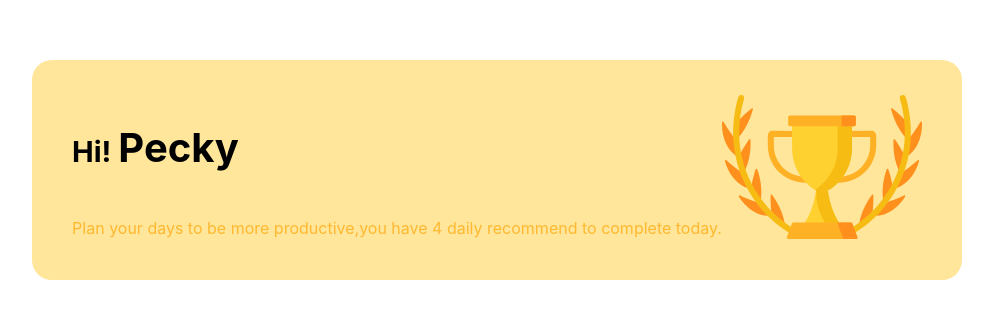
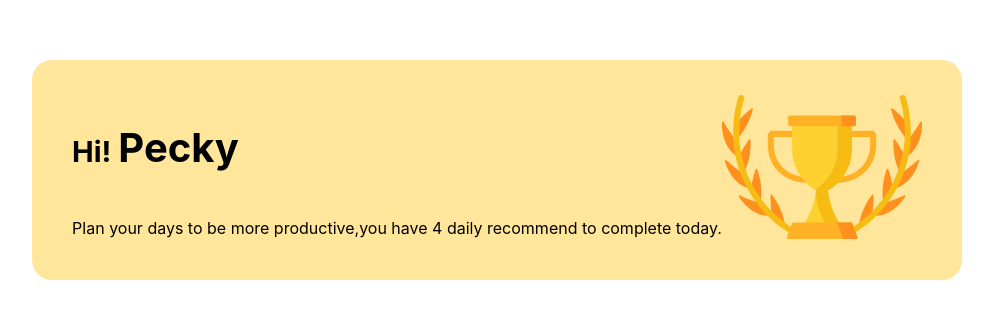
Before and after one commit to dDoraemoNb/finalProject.github.io, a React (Vite) app: page / in a window 1280 px wide. Shown: the part 230-548 px from the top of the page, without its empty margins (143-1136 px from the left). Built offline with nearby package versions, Linux system fonts and the light colour scheme.

Commit message:
Greeting V.1(add color)

```diff
--- a/src/Components/Greeting/Greeting.css
+++ b/src/Components/Greeting/Greeting.css
@@ -16,6 +16,10 @@
     text-align: left;
 }
 
+.sayhi-description{
+    color: black;
+}
+
 .sayhi-user-text h3{
     font-size: 29px;
     line-height: 70px;
```
